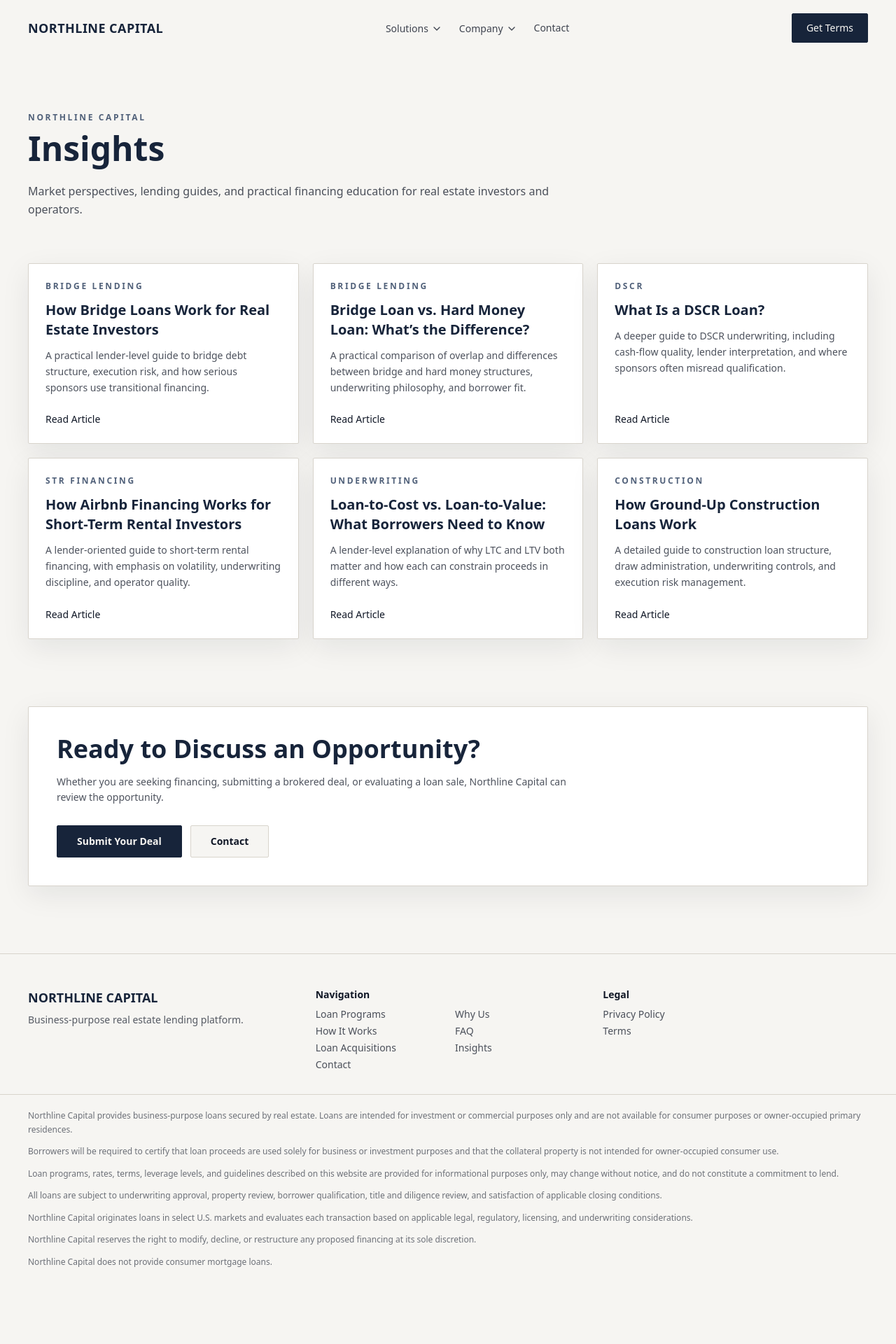
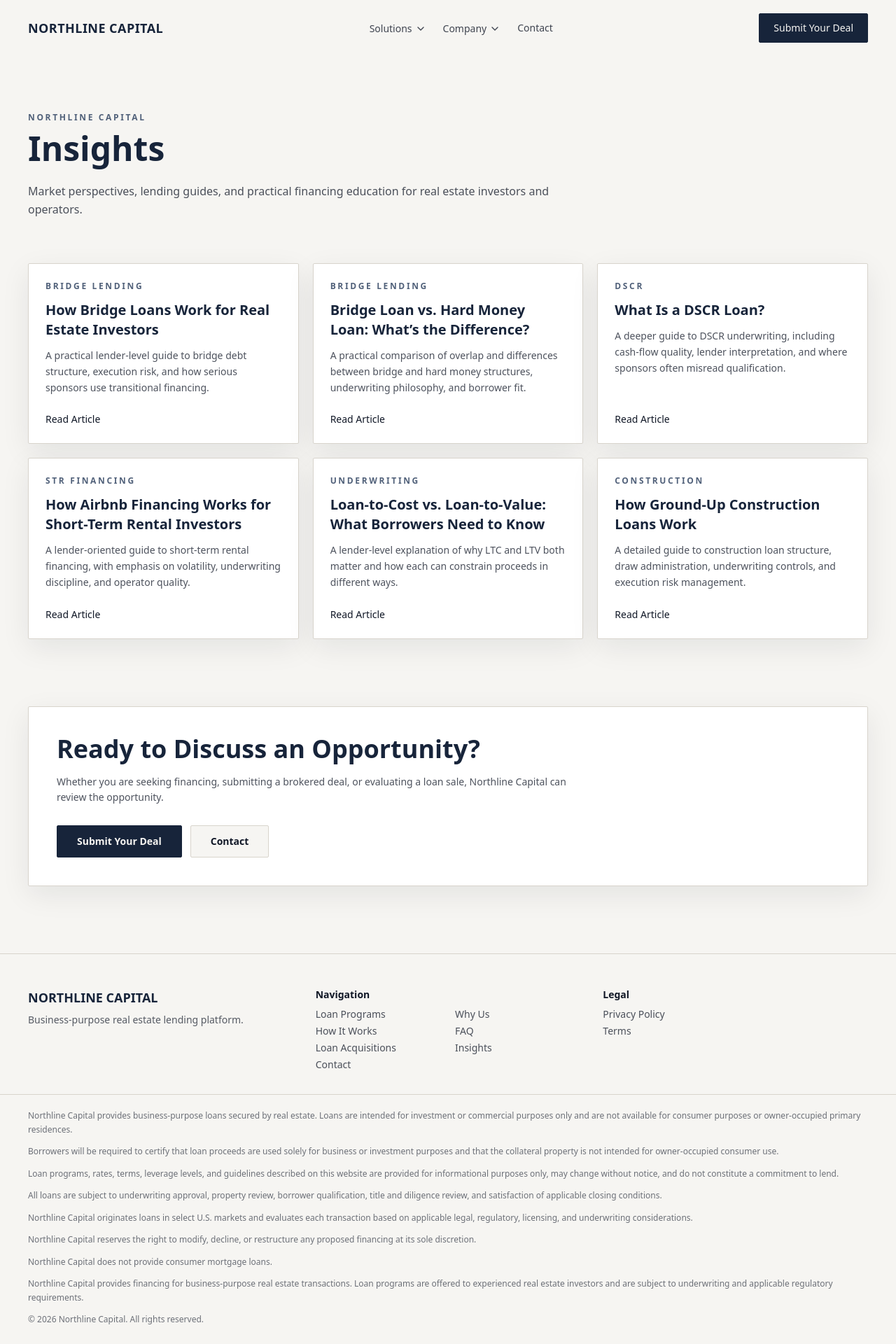
Before and after one commit to gdsatherlie/lending, a Next.js app: page /insights in a window 1280 px wide. Shown: the top 1920 px of the page at 70% size. Before the commit the page ends 1860 px from the top, so only its background shows below. Built offline with nearby package versions, Linux system fonts and the light colour scheme.

Commit message:
Standardize lending ranges and CTA wording across site

```diff
--- a/app/example-transactions/page.tsx
+++ b/app/example-transactions/page.tsx
@@ -11,7 +11,7 @@
     situation:
       'Sponsor acquired a partially vacant apartment property requiring lease-up and operational improvements.',
     solution:
-      'Bridge loan structured at approximately 70% loan-to-cost with a 12-month term to allow stabilization prior to refinance.'
+      'Bridge loan structured at approximately up to ~90% loan-to-cost with a 12-month term to allow stabilization prior to refinance.'
   },
   {
     title: 'Fix & Flip Loan',
--- a/app/for-brokers-partners/page.tsx
+++ b/app/for-brokers-partners/page.tsx
@@ -126,7 +126,7 @@
             href="/loan-process"
             className="mt-6 inline-flex rounded-sm border border-navy bg-navy px-7 py-3 text-sm font-semibold text-cloud transition hover:bg-ink"
           >
-            Submit a Deal
+            Submit Your Deal
           </Link>
         </article>
       </section>
@@ -134,7 +134,7 @@
       <ConversionCta
         heading="Have a Deal to Discuss?"
         body="Northline Capital works with brokers and originating partners across a range of business-purpose real estate transactions."
-        primaryLabel="Submit a Deal"
+        primaryLabel="Submit Your Deal"
       />
 
       <SiteFooter />
--- a/app/loan-programs/bridge-loans/page.tsx
+++ b/app/loan-programs/bridge-loans/page.tsx
@@ -13,8 +13,8 @@
         { parameter: 'Term', details: '6 – 12 months' },
         { parameter: 'Interest Rate', details: '10.0% – 13.0%' },
         { parameter: 'Origination Fee', details: '2 – 3 points' },
-        { parameter: 'Max Loan-to-Value', details: '65%' },
-        { parameter: 'Max Loan-to-Cost', details: '80%' }
+        { parameter: 'Max Loan-to-Value', details: 'Up to ~80%' },
+        { parameter: 'Max Loan-to-Cost', details: 'Up to ~90%' }
       ]}
       propertyTypes={['Multifamily', 'Mixed-use', 'Small office', 'Retail', 'Portfolio acquisitions']}
       useCases={['Acquisition bridge', 'Lease-up stabilization', 'Cash-out recapitalization', 'Bridge to agency refinance']}
--- a/app/loan-programs/construction/page.tsx
+++ b/app/loan-programs/construction/page.tsx
@@ -12,8 +12,8 @@
         { parameter: 'Term', details: '12 – 18 months' },
         { parameter: 'Interest Rate', details: '11.5% – 13.5%' },
         { parameter: 'Origination Fee', details: '2 – 3 points' },
-        { parameter: 'Max Loan-to-Cost', details: '75%' },
-        { parameter: 'Max Loan-to-After-Completion Value', details: '65%' }
+        { parameter: 'Max Loan-to-Cost', details: 'Up to ~90%' },
+        { parameter: 'Max Loan-to-After-Completion Value', details: 'Up to ~80%' }
       ]}
       propertyTypes={['Single-family development', 'Townhomes', 'Small multifamily', 'Build-to-rent projects']}
       useCases={['Ground-up residential development', 'Build-to-rent communities', 'Small multifamily construction']}
--- a/app/loan-programs/fix-flip/page.tsx
+++ b/app/loan-programs/fix-flip/page.tsx
@@ -13,8 +13,8 @@
         { parameter: 'Term', details: '6 – 12 months' },
         { parameter: 'Interest Rate', details: '11.0% – 13.5%' },
         { parameter: 'Origination Fee', details: '2 – 3 points' },
-        { parameter: 'Max Loan-to-Cost', details: '85%' },
-        { parameter: 'Max Loan-to-After-Repair Value', details: '70%' }
+        { parameter: 'Max Loan-to-Cost', details: 'Up to ~90%' },
+        { parameter: 'Max Loan-to-After-Repair Value', details: 'Up to ~80%' }
       ]}
       propertyTypes={['Single-family homes', 'Townhomes', '2–4 unit residential', 'Small multifamily']}
       useCases={['Property renovation', 'Short-term repositioning', 'Value-add resale']}
--- a/app/loan-programs/multifamily/page.tsx
+++ b/app/loan-programs/multifamily/page.tsx
@@ -12,8 +12,8 @@
         { parameter: 'Term', details: '12 – 24 months' },
         { parameter: 'Interest Rate', details: '9.75% – 12%' },
         { parameter: 'Origination Fee', details: '2 – 3 points' },
-        { parameter: 'Max Loan-to-Value', details: '70%' },
-        { parameter: 'Max Loan-to-Cost', details: '80%' }
+        { parameter: 'Max Loan-to-Value', details: 'Up to ~80%' },
+        { parameter: 'Max Loan-to-Cost', details: 'Up to ~90%' }
       ]}
       propertyTypes={['Multifamily', 'Mixed-use', 'Workforce housing', 'Value-add acquisitions']}
       useCases={['Value-add multifamily acquisitions', 'Mixed-use repositioning', 'Bridge to permanent financing']}
--- a/app/loan-programs/rental-dscr/page.tsx
+++ b/app/loan-programs/rental-dscr/page.tsx
@@ -12,7 +12,7 @@
         { parameter: 'Term', details: '12 – 24 months' },
         { parameter: 'Interest Rate', details: '9.5% – 12%' },
         { parameter: 'Origination Fee', details: '1.5 – 2.5 points' },
-        { parameter: 'Max Loan-to-Value', details: '70%' },
+        { parameter: 'Max Loan-to-Value', details: 'Up to ~80%' },
         { parameter: 'Minimum DSCR', details: '1.0x' }
       ]}
       propertyTypes={['Single-family rentals', 'Townhomes', 'Small multifamily', 'Rental portfolios']}
--- a/app/loan-programs/short-term-rental-loans/page.tsx
+++ b/app/loan-programs/short-term-rental-loans/page.tsx
@@ -21,7 +21,7 @@
         { parameter: 'Term', details: '12 – 24 months' },
         { parameter: 'Interest Rate', details: '10.0% – 12.5%' },
         { parameter: 'Origination Fee', details: '2 – 3 points' },
-        { parameter: 'Max Loan-to-Value', details: '65%' },
+        { parameter: 'Max Loan-to-Value', details: 'Up to ~80%' },
         { parameter: 'Minimum DSCR', details: '1.0x' }
       ]}
       propertyTypes={[
--- a/app/page.tsx
+++ b/app/page.tsx
@@ -107,9 +107,9 @@
 
 const lendingParameters = [
   ['Loan Size', '$250,000 – $7,500,000'],
-  ['Loan Term', '6 – 24 months'],
-  ['Maximum LTV', 'Up to ~70%'],
-  ['Maximum LTC', 'Up to ~80%'],
+  ['Loan Term', '6 – 24 Months'],
+  ['Maximum LTV', 'Up to ~80%'],
+  ['Maximum LTC', 'Up to ~90%'],
   ['Property Types', 'Residential investment, multifamily, mixed-use, transitional real estate'],
   ['Borrowers', 'Experienced real estate investors and sponsors']
 ] as const;
@@ -135,7 +135,7 @@
             <h1 className="text-4xl font-semibold leading-tight text-navy sm:text-5xl lg:text-6xl">Institutional execution speed for experienced real estate operators.</h1>
             <p className="max-w-xl text-lg leading-relaxed text-ink/75">Northline Capital delivers structured bridge, construction, and rental financing with practical underwriting, direct decision-makers, and dependable closings.</p>
             <div className="flex flex-wrap gap-4">
-              <Link href="/loan-process" className="rounded-sm bg-navy px-7 py-3 text-sm font-medium text-cloud transition hover:bg-ink">Apply Now</Link>
+              <Link href="/loan-process" className="rounded-sm bg-navy px-7 py-3 text-sm font-medium text-cloud transition hover:bg-ink">Submit Your Deal</Link>
               <Link href="#loan-programs" className="rounded-sm border border-stone bg-white px-7 py-3 text-sm font-medium text-ink transition hover:border-ink">View Programs</Link>
             </div>
             <div className="grid gap-4 border-t border-stone pt-6 sm:grid-cols-3">
@@ -396,7 +396,7 @@
             {/* Swap contact placeholders with real channels */}
             <p className="mt-4 text-sm text-cloud/75">(000) 000-0000 • originations@northlinecapital.com</p>
           </div>
-          <Link href="/loan-process" className="rounded-sm border border-cloud bg-cloud px-7 py-3 text-sm font-semibold text-navy transition hover:bg-white">Get Terms</Link>
+          <Link href="/loan-process" className="rounded-sm border border-cloud bg-cloud px-7 py-3 text-sm font-semibold text-navy transition hover:bg-white">Submit Your Deal</Link>
         </div>
       </section>
 
--- a/components/site-footer.tsx
+++ b/components/site-footer.tsx
@@ -69,6 +69,8 @@
           discretion.
         </p>
         <p>Northline Capital does not provide consumer mortgage loans.</p>
+        <p>Northline Capital provides financing for business-purpose real estate transactions. Loan programs are offered to experienced real estate investors and are subject to underwriting and applicable regulatory requirements.</p>
+        <p>© {new Date().getFullYear()} Northline Capital. All rights reserved.</p>
       </div>
     </footer>
   );
--- a/components/site-header.tsx
+++ b/components/site-header.tsx
@@ -138,7 +138,7 @@
             href="/loan-process"
             className="rounded-sm border border-navy bg-navy px-5 py-2.5 text-sm font-medium text-cloud transition hover:bg-ink"
           >
-            Get Terms
+            Submit Your Deal
           </Link>
         </div>
       </div>
```
Also changed, not shown: components/insights-content.ts (+4 -4 lines).
